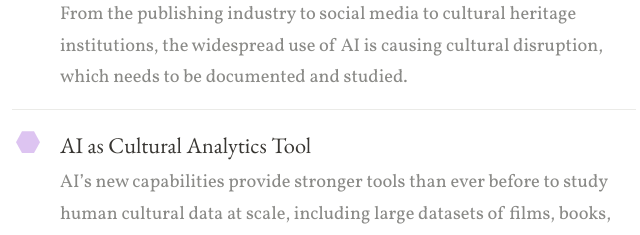
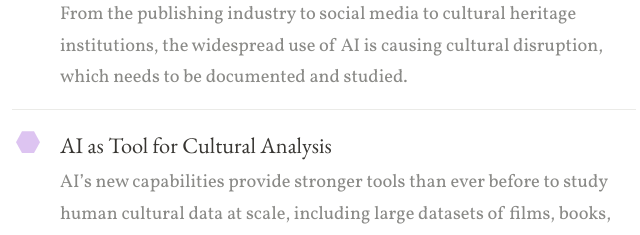
Before and after one commit to society-for-culture-ai/society-for-culture-ai.github.io, a plain HTML site: page index.html in a window 1280 px wide. Shown: the part 1340-1575 px from the top of the page, 316-956 px from the left. Drawn offline with nearby package versions, Linux system fonts and the light colour scheme.

Commit message:
Rename fourth frame to AI as Tool for Cultural Analysis
Co-Authored-By: Claude Opus 5.5 <noreply@anthropic.com>

```diff
--- a/index.html
+++ b/index.html
@@ -65,7 +65,7 @@
             <p>From the publishing industry to social media to cultural heritage institutions, the widespread use of AI is causing cultural disruption, which needs to be documented and studied.</p>
           </li>
           <li>
-            <h3>AI as Cultural Analytics Tool</h3>
+            <h3>AI as Tool for Cultural Analysis</h3>
             <p>AI&rsquo;s new capabilities provide stronger tools than ever before to study human cultural data at scale, including large datasets of films, books, music, news articles, social media, and games.</p>
           </li>
         </ol>
```
